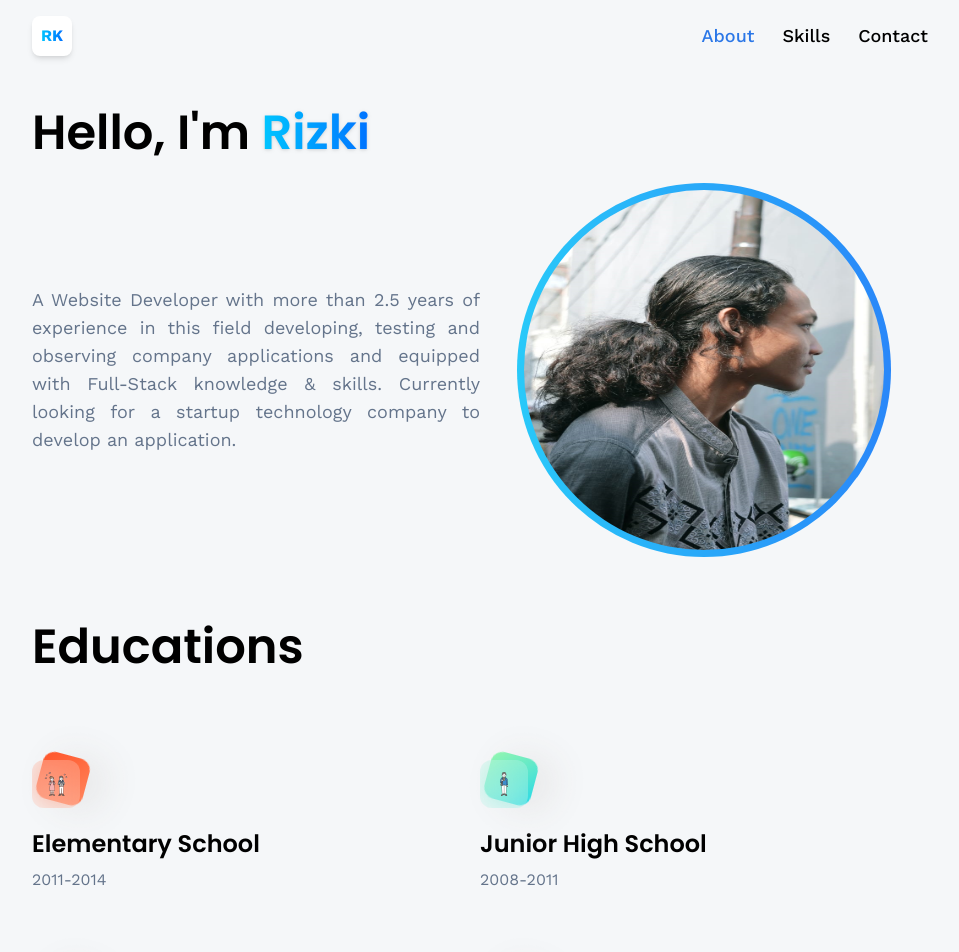
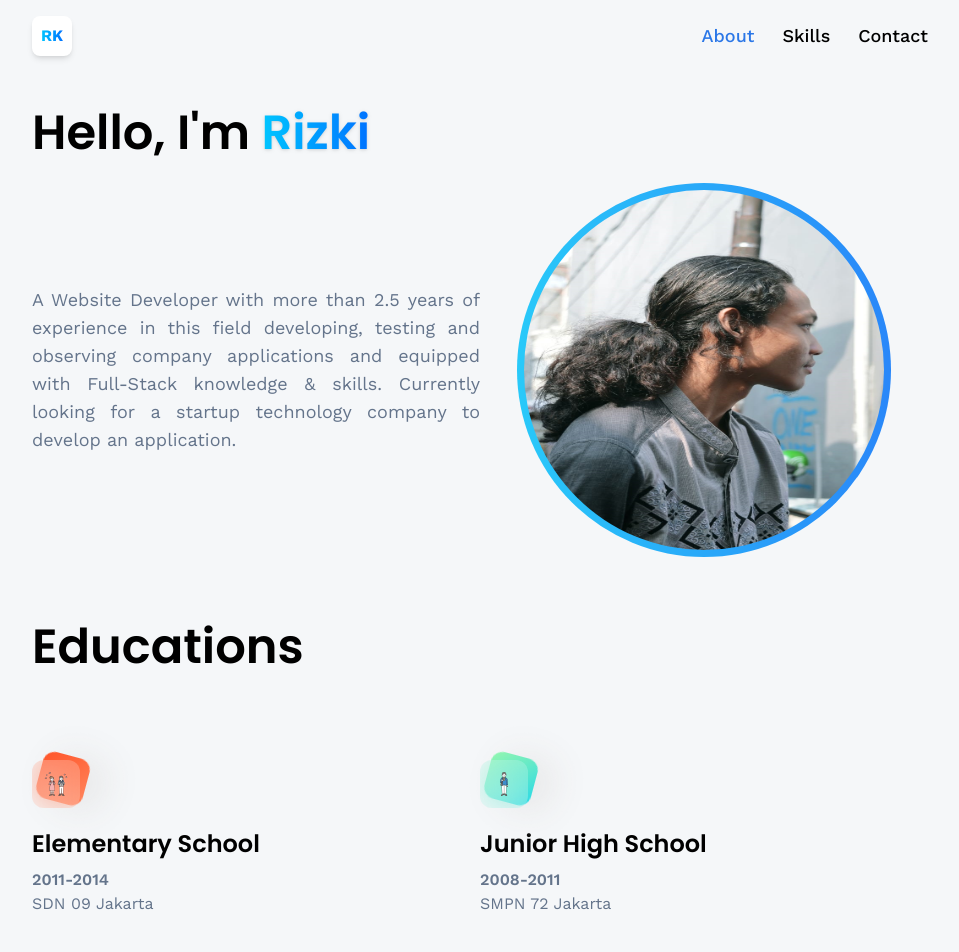
Before and after one commit to rizkikosasih/portfolio-vite-react-three, a React (Vite) app: page /#/about in a window 1280 px wide. Shown: the top 952 px of the page, without its empty margins (160-1119 px from the left). Built offline with nearby package versions, Linux system fonts and the light colour scheme.

Commit message:
complete

```diff
--- a/src/constants/index.js
+++ b/src/constants/index.js
@@ -238,25 +238,29 @@ const educations = [
     iconUrl: sd,
     theme: 'btn-back-red',
     name: 'Elementary School',
-    description: '2011-2014',
+    periode: '2011-2014',
+    schoolName: 'SDN 09 Jakarta',
   },
   {
     iconUrl: smp,
     theme: 'btn-back-green',
     name: 'Junior High School',
-    description: '2008-2011',
+    periode: '2008-2011',
+    schoolName: 'SMPN 72 Jakarta',
   },
   {
     iconUrl: smk,
     theme: 'btn-back-yellow',
     name: 'Vocational High School',
-    description: '2011-2014',
+    periode: '2011-2014',
+    schoolName: 'SMK YP IPPI',
   },
   {
     iconUrl: sarjana,
     theme: 'btn-back-black',
     name: 'S1 Technology Information',
-    description: '2014-2021',
+    periode: '2014-2021',
+    schoolName: 'Institut Teknologi dan Bisnis Swadharma',
   },
 ]
 
--- a/src/pages/About.jsx
+++ b/src/pages/About.jsx
@@ -30,25 +30,30 @@ const About = () => {
       </div>
 
       <h1 className="head-text py-10">Educations</h1>
-      <div className='flex flex-wrap'>
+
+      <div className="flex flex-wrap">
         {educations.map((education) => (
-          <div className='w-1/2 my-10' key={education.name}>
-            <div className='block-container w-12 h-12'>
+          <div className="w-1/2 my-10" key={education.name}>
+            <div className="block-container w-12 h-12">
               <div className={`btn-back rounded-xl ${education.theme}`} />
-              <div className='btn-front rounded-xl flex justify-center items-center'>
+              <div className="btn-front rounded-xl flex justify-center items-center">
                 <img
                   src={education.iconUrl}
-                  alt='threads'
-                  className='w-1/2 h-1/2 object-contain'
+                  alt="threads"
+                  className="w-1/2 h-1/2 object-contain"
                 />
               </div>
             </div>
 
-            <div className='mt-5 flex flex-col'>
-              <h4 className='text-2xl font-poppins font-semibold'>
+            <div className="mt-5 flex flex-col">
+              <h4 className="text-2xl font-poppins font-semibold">
                 {education.name}
               </h4>
-              <p className='mt-2 text-slate-500'>{education.description}</p>
+              <p className="mt-2 text-slate-500">
+                <span className="font-semibold">{education.periode}</span>
+                <br />
+                {education.schoolName}
+              </p>
             </div>
           </div>
         ))}
--- a/src/pages/Home.jsx
+++ b/src/pages/Home.jsx
@@ -1,15 +1,35 @@
-import { Suspense, useState } from "react"
+import { Suspense, useState, useEffect, useRef } from "react"
 import { Canvas } from "@react-three/fiber"
+import { IoPlayCircleOutline, IoPauseCircleOutline } from "react-icons/io5"
 import Loader from "../components/Loader"
 import Island from "./../models/Island"
 import Sky from "./../models/Sky"
 import Bird from "./../models/Bird"
 import Plane from "./../models/Plane"
-import HomeInfo from "../components/HomeInfo"
+import HomeInfo from "./../components/HomeInfo"
+import bgMusic from "./../assets/musics/evening-improvisation.mp3"
 
 const Home = () => {
+  const audioRef = useRef(new Audio(bgMusic))
+  audioRef.current.volume = .5
+  audioRef.current.loop = true
+
   const [currentStage, setCurrentStage] = useState(1)
   const [isRotating, setIsRotating] = useState(false)
+  const [isPlayMusic, setIsPlayMusic] = useState(true)
+
+  const handlebtnAudioClick = (e) => {
+    setIsPlayMusic(!isPlayMusic)
+    e.currentTarget.blur()
+  }
+
+  useEffect(() => {
+    if (isPlayMusic) audioRef.current.play()
+
+    return () => {
+      audioRef.current.pause()
+    }
+  })
 
   const adjustIslandForScreenSize = () => {
     let screenScale = [1, 1, 1]
@@ -42,6 +62,7 @@ const Home = () => {
       <div className="absolute top-28 left-0 right-0 z-10 items-center justify-center flex">
         {currentStage && <HomeInfo currentStage={currentStage} />}
       </div>
+
       <Canvas
         className={`w-full h-screen bg-transparent ${isRotating ? 'cursor-grabbing' : 'cursor-grab'}`}
         camera={{ fov: 75, near: .1, far: 1000 }}
@@ -74,6 +95,17 @@ const Home = () => {
           />
         </Suspense>
       </Canvas>
+
+      <div className="absolute bottom-2 left-3">
+        <button
+          className="relative inline-flex items-center justify-center p-0.5 overflow-hidden text-sm font-medium bg-gray-900 text-white rounded-full group bg-gradient-to-br from-green-400 to-blue-600 group-hover:from-green-400 group-hover:to-blue-600 hover:text-white focus:ring-4 focus:outline-none focus:ring-green-800"
+          onClick={handlebtnAudioClick}
+        >
+          <span className="relative p-1 transition-all ease-in duration-75 bg-gray-900 rounded-full group-hover:bg-opacity-0">
+            {!isPlayMusic ? (<IoPlayCircleOutline className="w-8 h-8" />) : (<IoPauseCircleOutline className="w-8 h-8" />)}
+          </span>
+        </button>
+      </div>
     </section>
   )
 }
```
Also changed, not shown: 2 other files (tests, documents, lock files or other folders).
